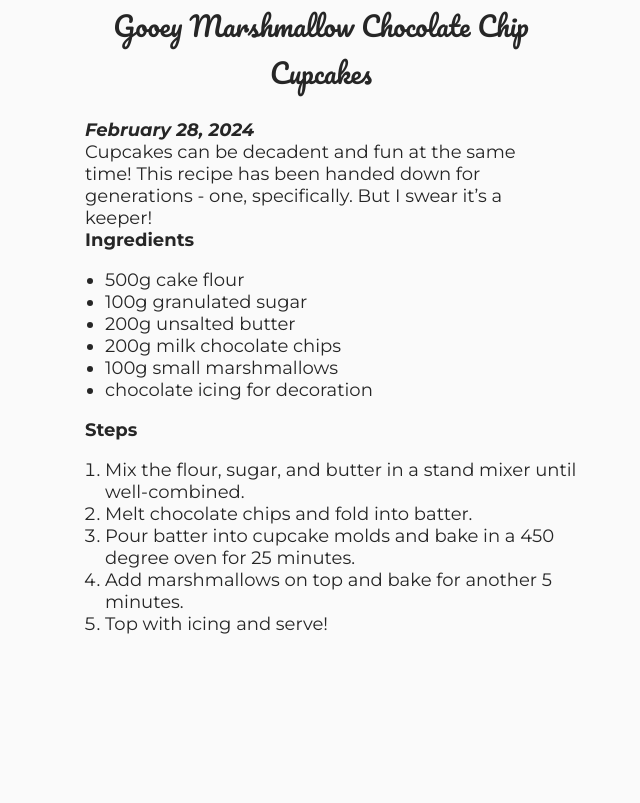
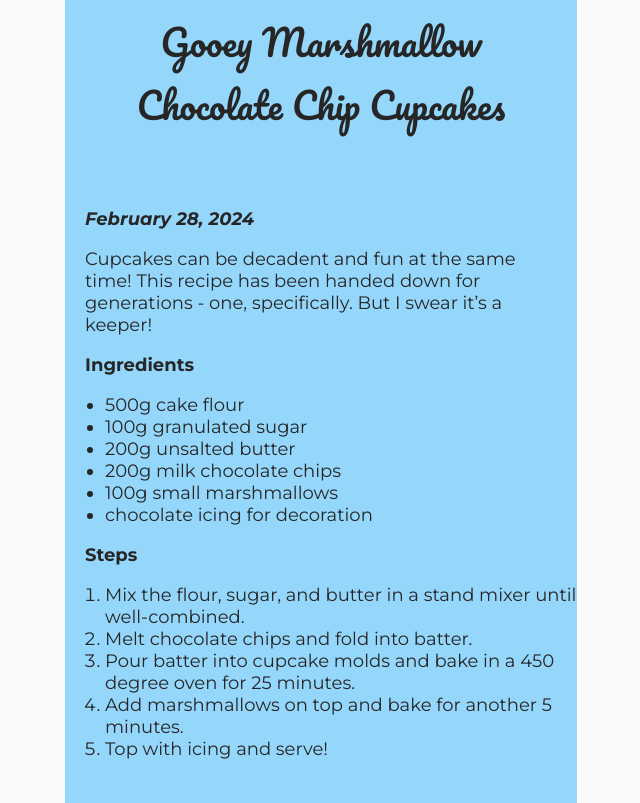
Before and after one commit to dylanhamada/katelynsmithbakes, a Jekyll site: the page built from _posts/2024-02-16-gooey-marshmallow-chocolate-chi-cupcakes.md.md, in a window 1280 px wide. Shown: the part 589-1392 px from the top of the page, without its empty margins (319-959 px from the left). Built offline with Jekyll 4.4.1, drawn with Linux system fonts in a browser that asks for light colours; before the commit the page ends 1242 px from its top, so only the background shows below that.

Commit message:
Add Meta Tag to default.html for Responsive Layout on Mobile
- Add meta tag to default.html for responsive layout on mobile
- Add background color to blog post page
- Adjust h2 font size
- Adjust container div margins

```diff
--- a/_layouts/default.html
+++ b/_layouts/default.html
@@ -3,6 +3,7 @@
   <head>
     <meta charset="utf-8" />
     <title>{{ page.title }}</title>
+    <meta name="viewport" content="width=device-width,initial-scale=1" />
     <link rel="stylesheet" href="{{ site.baseurl }}/assets/css/styles.css" />
     <link rel="preconnect" href="https://fonts.googleapis.com" />
     <link rel="preconnect" href="https://fonts.gstatic.com" crossorigin />
--- a/_layouts/post.html
+++ b/_layouts/post.html
@@ -2,4 +2,6 @@
 layout: default
 ---
 
-{{ content }}
+<div class="blog-post-container" style="background-color: #{{ page.color }}">
+  {{ content }}
+</div>
--- a/_sass/blog-post.scss
+++ b/_sass/blog-post.scss
@@ -0,0 +1,12 @@
+.blog-post-container {
+  padding-bottom: 25px;
+
+  h2 {
+    margin-bottom: 2em;
+  }
+
+  p {
+    margin-bottom: 1em;
+    margin-top: 1em;
+  }
+}
--- a/_sass/index.scss
+++ b/_sass/index.scss
@@ -2,7 +2,12 @@
   align-items: center;
   display: flex;
   flex-direction: column;
+  margin-bottom: 30px;
   width: 100%;
+}
+
+.index-snapshot:last-of-type {
+  margin-bottom: 0;
 }
 
 .about {
--- a/_sass/layout.scss
+++ b/_sass/layout.scss
@@ -15,6 +15,7 @@
 h2 {
   font-family: "Pacifico", cursive;
   font-weight: 400;
+  font-size: 2em;
   font-style: normal;
   padding: 0 20px;
   text-align: center;
@@ -56,7 +57,7 @@
   background-color: $link-hover-color;
 }
 
-@media screen and (min-width: 576px) {
+@media (min-width: 576px) {
   body {
     font-size: 18px;
   }
--- a/_sass/nav.scss
+++ b/_sass/nav.scss
@@ -64,7 +64,7 @@
   transform: translateX(0); /* Slide the element in by setting transform to 0 */
 }
 
-@media screen and (min-width: 576px) {
+@media (min-width: 576px) {
   .nav-main {
     display: grid;
     grid: auto-flow / 125px 1fr;
```
